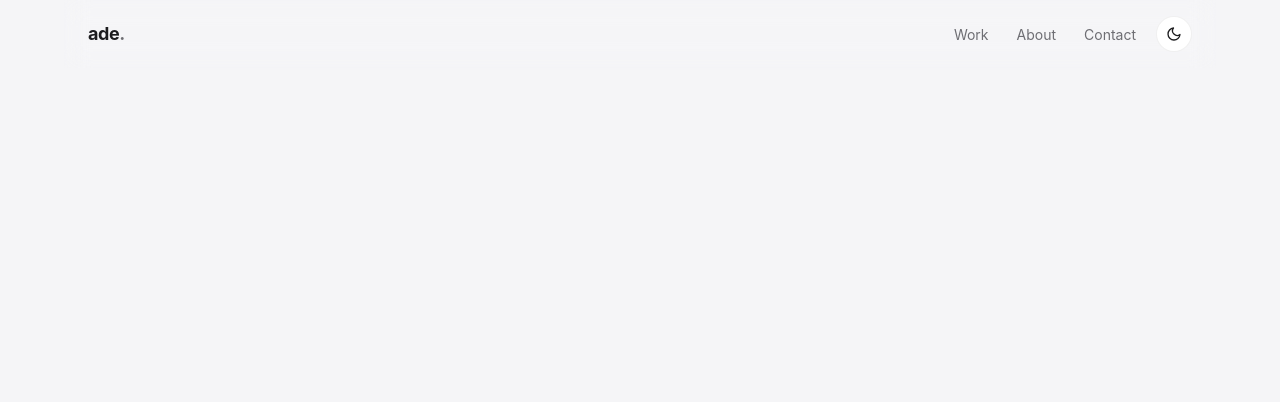
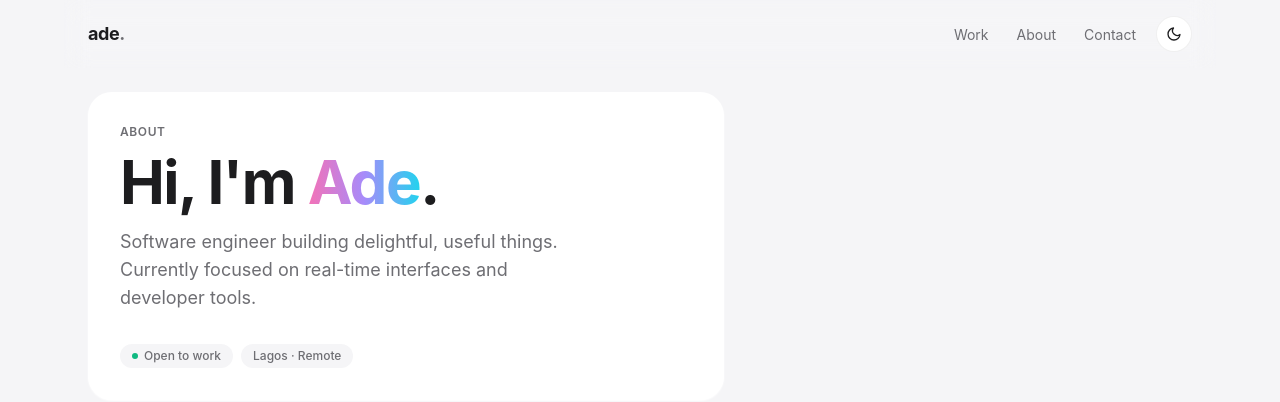
Before and after one commit to adetxt/adetxt.github.io, a React (Vite) app: page / in a window 1280 px wide. Shown: the top 402 px of the page. Built offline with nearby package versions, Linux system fonts and the light colour scheme.

Commit message:
feat: add HeroTile with gradient name and availability chip

```diff
--- a/src/App.tsx
+++ b/src/App.tsx
@@ -1,6 +1,8 @@
 import { TopNav } from './components/nav/TopNav'
 import { MeshGradient } from './components/motion/MeshGradient'
 import { MagneticCursor } from './components/motion/MagneticCursor'
+import { BentoGrid } from './components/bento/BentoGrid'
+import { HeroTile } from './components/tiles/HeroTile'
 
 export default function App() {
   return (
@@ -8,6 +10,9 @@ export default function App() {
       <MeshGradient />
       <MagneticCursor />
       <TopNav />
+      <BentoGrid>
+        <HeroTile />
+      </BentoGrid>
     </main>
   )
 }
--- /dev/null
+++ b/src/components/tiles/HeroTile.tsx
@@ -0,0 +1,34 @@
+import { BentoTile } from '../bento/BentoTile'
+import { Chip } from '../ui/Chip'
+
+export function HeroTile() {
+  return (
+    <BentoTile
+      data-bento-tile
+      label="About"
+      className="col-span-1 md:col-span-2 lg:col-span-7 lg:row-span-2 p-8"
+    >
+      <div className="flex h-full flex-col justify-between gap-8">
+        <div>
+          <p className="text-xs font-semibold uppercase tracking-wider text-ink-muted">
+            About
+          </p>
+          <h1 className="mt-3 text-4xl font-bold tracking-tight text-ink sm:text-5xl lg:text-6xl">
+            Hi, I'm <span className="bg-gradient-to-r from-pink-400 via-violet-400 to-cyan-400 bg-clip-text text-transparent">Ade</span>.
+          </h1>
+          <p className="mt-4 max-w-md text-base text-ink-muted sm:text-lg">
+            Software engineer building delightful, useful things. Currently focused on
+            real-time interfaces and developer tools.
+          </p>
+        </div>
+        <div className="flex flex-wrap items-center gap-2">
+          <Chip>
+            <span className="h-1.5 w-1.5 rounded-full bg-emerald-500" />
+            Open to work
+          </Chip>
+          <Chip>Lagos · Remote</Chip>
+        </div>
+      </div>
+    </BentoTile>
+  )
+}
--- /dev/null
+++ b/src/components/ui/Chip.tsx
@@ -0,0 +1,23 @@
+import type { ReactNode } from 'react'
+import { cn } from '../../lib/cn'
+
+type Props = {
+  children: ReactNode
+  className?: string
+  tone?: 'default' | 'dark'
+}
+
+export function Chip({ children, className = '', tone = 'default' }: Props) {
+  return (
+    <span
+      className={cn(
+        'inline-flex items-center gap-1.5 rounded-full px-3 py-1 text-xs font-medium',
+        tone === 'default' && 'bg-[var(--bg)] text-ink-muted',
+        tone === 'dark' && 'bg-white/10 text-white',
+        className,
+      )}
+    >
+      {children}
+    </span>
+  )
+}
```
